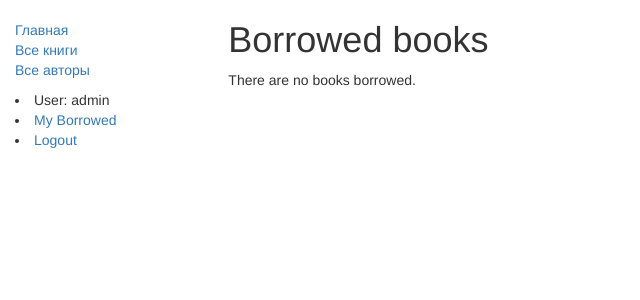
After one commit to guho95/Locallibrary, a Django app: a page that uses catalog/templates/base_generic.html in a window 1280 px wide. The commit adds this page. Shown: the top 300 px of the page, without its empty margins (0-640 px from the left). Run offline with Django 3.2, Linux system fonts and the light colour scheme; a user stored in the database is signed in; data comes from the database, SQL or seed files in the repository; both versions use the stored data as it was after the commit; some libraries are stand-ins or nearby versions.

Commit message:
Дошел до Permissions

```diff
--- a/catalog/templates/base_generic.html
+++ b/catalog/templates/base_generic.html
@@ -29,6 +29,7 @@
       </ul>
           {% if user.is_authenticated %}
      <li>User: {{ user.get_username }}</li>
+              <li><a href="{% url 'my-borrowed' %}">My Borrowed</a></li>
      <li><a href="{% url 'logout'%}?next={{request.path}}">Logout</a></li>
    {% else %}
      <li><a href="{% url 'login'%}?next={{request.path}}">Login</a></li>
--- /dev/null
+++ b/catalog/templates/catalog/bookinstance_list_borrowed_user.html
@@ -0,0 +1,19 @@
+{% extends "base_generic.html" %}
+
+{% block content %}
+    <h1>Borrowed books</h1>
+
+    {% if bookinstance_list %}
+    <ul>
+
+      {% for bookinst in bookinstance_list %}
+      <li class="{% if bookinst.is_overdue %}text-danger{% endif %}">
+        <a href="{% url 'book-detail' bookinst.book.pk %}">{{bookinst.book.title}}</a> ({{ bookinst.due_back }})
+      </li>
+      {% endfor %}
+    </ul>
+
+    {% else %}
+      <p>There are no books borrowed.</p>
+    {% endif %}
+{% endblock %}
--- a/catalog/urls.py
+++ b/catalog/urls.py
@@ -6,3 +6,7 @@ urlpatterns = [
     url(r'^books/$', views.BookListView.as_view(), name='books'),
     url(r'^book/(?P<pk>\d+)$', views.BookDetailView.as_view(), name='book-detail'),
 ]
+
+urlpatterns += [
+    url(r'^mybooks/$', views.LoanedBooksByUserListView.as_view(), name='my-borrowed'),
+]
--- a/catalog/views.py
+++ b/catalog/views.py
@@ -1,5 +1,7 @@
 from django.shortcuts import render
 from django.views import generic
+from django.contrib.auth.mixins import LoginRequiredMixin
+
 
 # Create your views here.
 from .models import Book, Author, BookInstance, Genre
@@ -23,3 +25,15 @@ class BookListView(generic.ListView):
     model = Book
 class BookDetailView(generic.DetailView):
     model = Book
+
+
+class LoanedBooksByUserListView(LoginRequiredMixin, generic.ListView):
+    """
+    Generic class-based view listing books on loan to current user.
+    """
+    model = BookInstance
+    template_name = 'catalog/bookinstance_list_borrowed_user.html'
+    paginate_by = 10
+
+    def get_queryset(self):
+        return BookInstance.objects.filter(borrower=self.request.user).filter(status__exact='o').order_by('due_back')
```
Also changed, not shown: catalog/admin.py (+11 -9 lines), catalog/models.py (+8 -0 lines), db.sqlite3.
